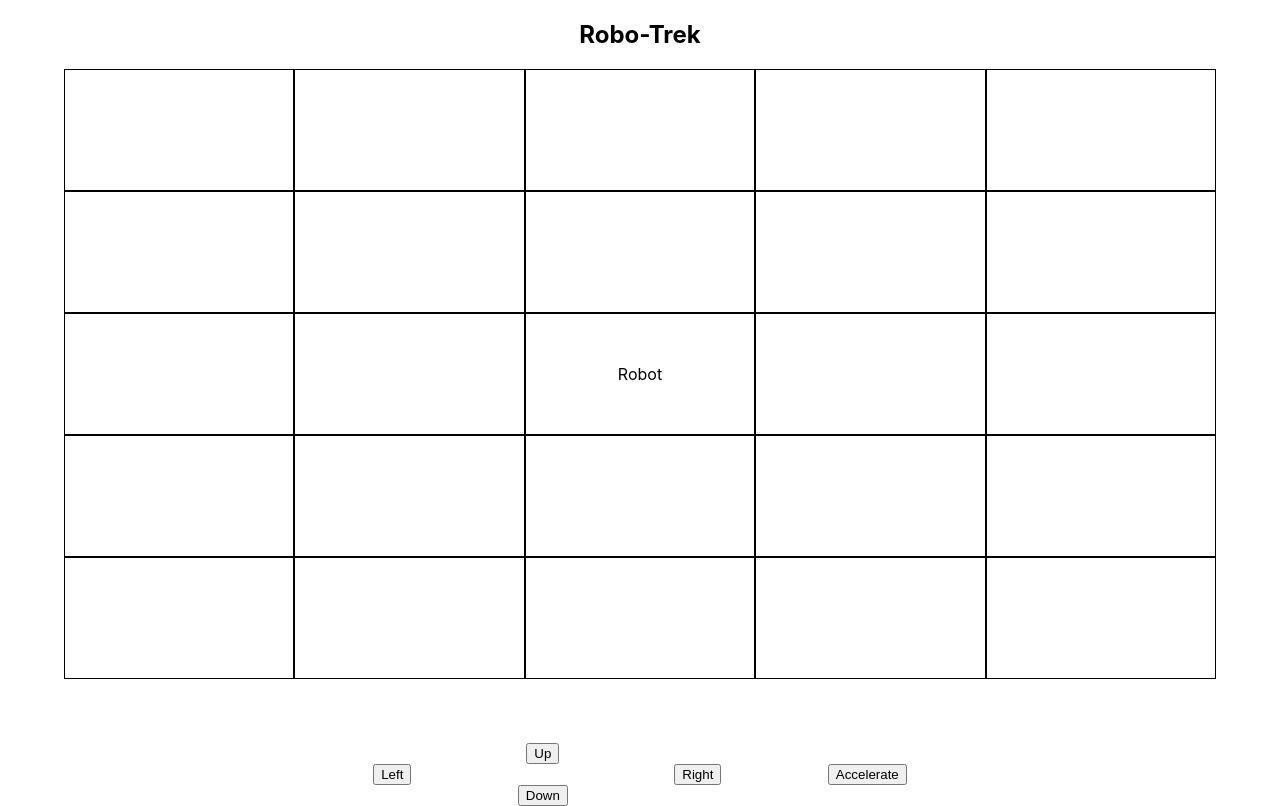
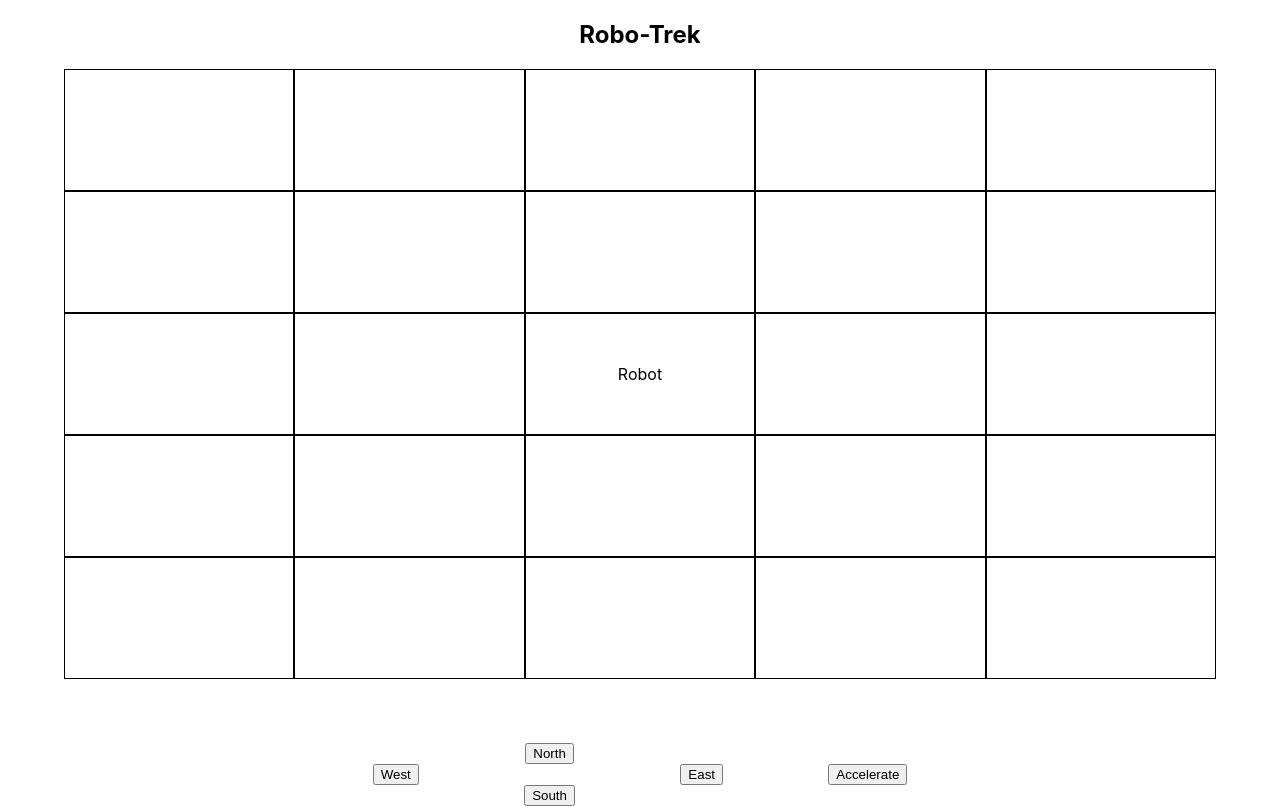
Before and after one commit to kylewjackson/robot, a React (Create React App) app in the folder robot-app.nosync/: page / in a window 1280 px wide. Built offline with nearby package versions, Linux system fonts and the light colour scheme.

Commit message:
change to directional/accelerate

```diff
--- a/robot-app.nosync/src/App.css
+++ b/robot-app.nosync/src/App.css
@@ -25,27 +25,27 @@
     margin: 5% auto 0 auto;
     justify-items: center;
     grid-template-areas:
-      ". up . ."
-      "left . right acc"
-      ". down . .";
+      ". n . ."
+      "w . e acc"
+      ". s . .";
   }
 
     #forward {
       grid-area: acc;
     }
 
-    #up {
-      grid-area: up;
+    #north {
+      grid-area: n;
     }
 
-    #right {
-      grid-area: right;
+    #east {
+      grid-area: e;
     }
 
-    #down {
-      grid-area: down;
+    #south {
+      grid-area: s;
     }
 
-    #left {
-      grid-area: left;
+    #west {
+      grid-area: w;
     }
--- a/robot-app.nosync/src/App.js
+++ b/robot-app.nosync/src/App.js
@@ -6,29 +6,43 @@ class App extends React.Component {
   constructor(props) {
     super(props);
 
+    //up/right is position, down/left is negative
     this.state = {
       row: 3,
       col: 3,
+      direction: [0, 1],
     };
 
     this.handleMove = this.handleMove.bind(this);
+    this.handleTurn = this.handleTurn.bind(this);
   };
 
-  handleMove(direction) {
-    const rowPosition =
-      parseInt(this.state.row) + parseInt(direction[0]) < 1 ?
-        1 : parseInt(this.state.row) + parseInt(direction[0]) > count ?
-        count : parseInt(this.state.row) + parseInt(direction[0]);
-    const colPosition =
-      parseInt(this.state.col) + parseInt(direction[1]) < 1 ?
-        1 : parseInt(this.state.col) + parseInt(direction[1]) > count ?
-        count : parseInt(this.state.col) + parseInt(direction[1]);
-    this.setState({row: rowPosition, col: colPosition});
+  handleTurn(dir) {
+    this.setState({direction: dir});
   };
+
+  handleMove() {
+    if (parseInt(this.state.direction[0]) !== 0) {
+      const nextRow = parseInt(this.state.direction[0]) + parseInt(this.state.row);
+      nextRow < 1 || nextRow > count ? this.bump() : this.setState({row: nextRow});
+    } else {
+      const nextCol = parseInt(this.state.direction[1]) + parseInt(this.state.col);
+      nextCol < 1 || nextCol > count ? this.bump() : this.setState({col: nextCol});
+    };
+  };
+
+    bump() {
+      alert("You've hit a wall!");
+    };
 
   render() {
     const rows = Array(count).fill(null).map((item, i) =>
-      <Row key={`row-${i + 1}`} num={i + 1} row={this.state.row === i + 1 ? this.state.row : false} col={this.state.col} />
+      <Row
+        key={`row-${i + 1}`}
+        num={i + 1}
+        row={this.state.row === i + 1 ? this.state.row : false}
+        col={this.state.col}
+      />
     );
     return (
       <>
@@ -36,7 +50,7 @@ class App extends React.Component {
         <h1>Robo-Trek</h1>
         {rows}
       </section>
-      <Controls handleMove={this.handleMove} />
+      <Controls handleMove={this.handleMove} handleTurn={this.handleTurn} />
       </>
     );
   };
@@ -44,7 +58,12 @@ class App extends React.Component {
 
   function Row(props) {
     const cells = Array(count).fill(null).map((item, i) =>
-      <Cell key={`row-${props.num}-cell-${i + 1}`} num={i + 1} row={props.row} col={props.row && props.col === i + 1 ? props.col : false} />
+      <Cell
+        key={`row-${props.num}-cell-${i + 1}`}
+        num={i + 1}
+        row={props.row}
+        col={props.row && props.col === i + 1 ? props.col : false}
+      />
     );
     return (
       <div className={`row-${props.num}`}>
@@ -65,11 +84,11 @@ class App extends React.Component {
   function Controls(props) {
     return (
       <div className="controls">
-        <button id="up" onClick={() => props.handleMove([-1, 0])}>Up</button>
-        <button id="down" onClick={() => props.handleMove([1, 0])}>Down</button>
-        <button id="left" onClick={() => props.handleMove([0, -1])}>Left</button>
-        <button id="right" onClick={() => props.handleMove([0, 1])}>Right</button>
-        <button id="forward">Accelerate</button>
+        <button type="button" id="north" onClick={() => props.handleTurn([-1, 0])}>North</button>
+        <button type="button" id="south" onClick={() => props.handleTurn([1, 0])}>South</button>
+        <button type="button" id="west" onClick={() => props.handleTurn([0, -1])}>West</button>
+        <button type="button" id="east" onClick={() => props.handleTurn([0, 1])}>East</button>
+        <button type="button" id="forward" onClick={() => props.handleMove()}>Accelerate</button>
       </div>
     );
   };
```
